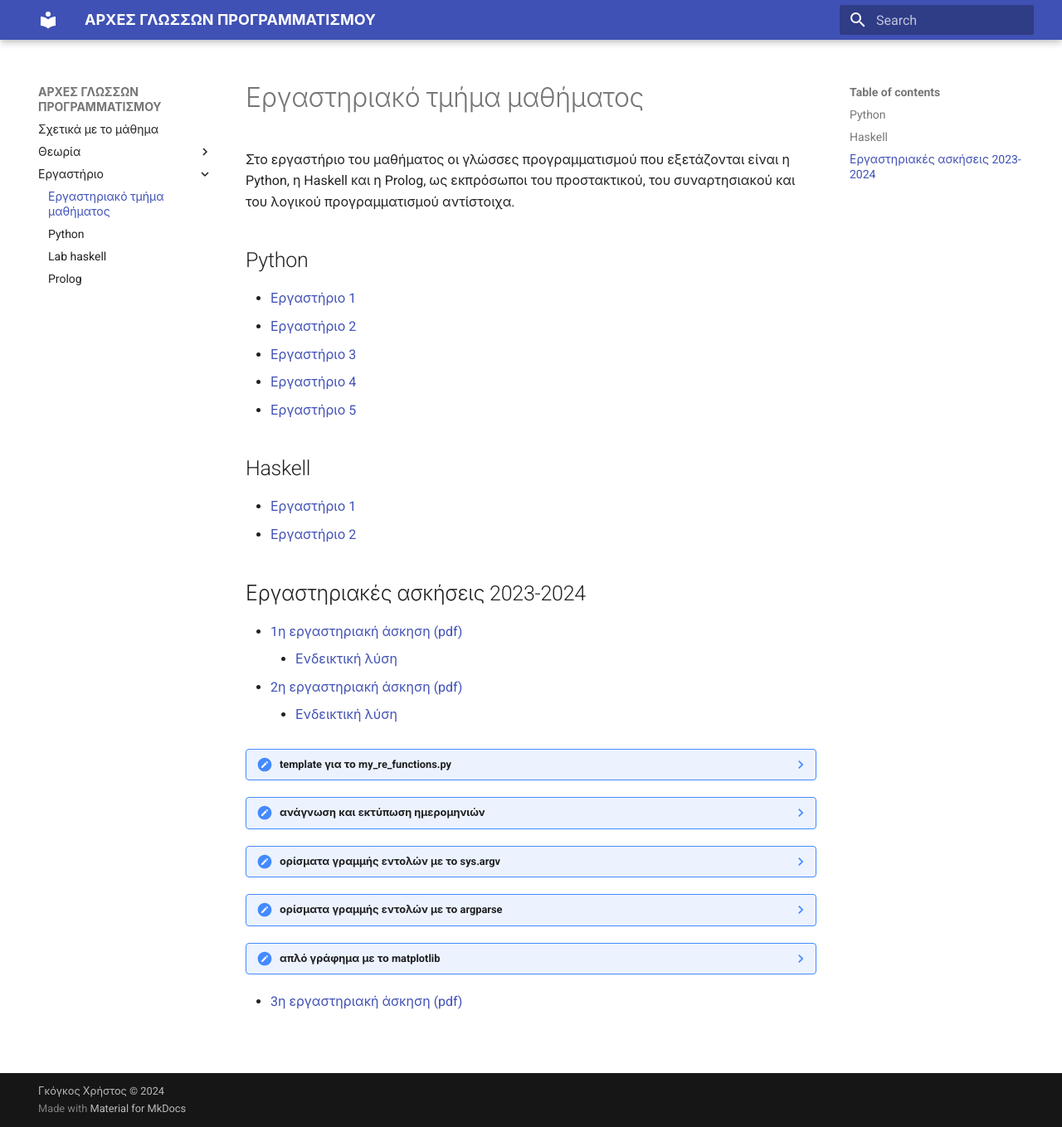
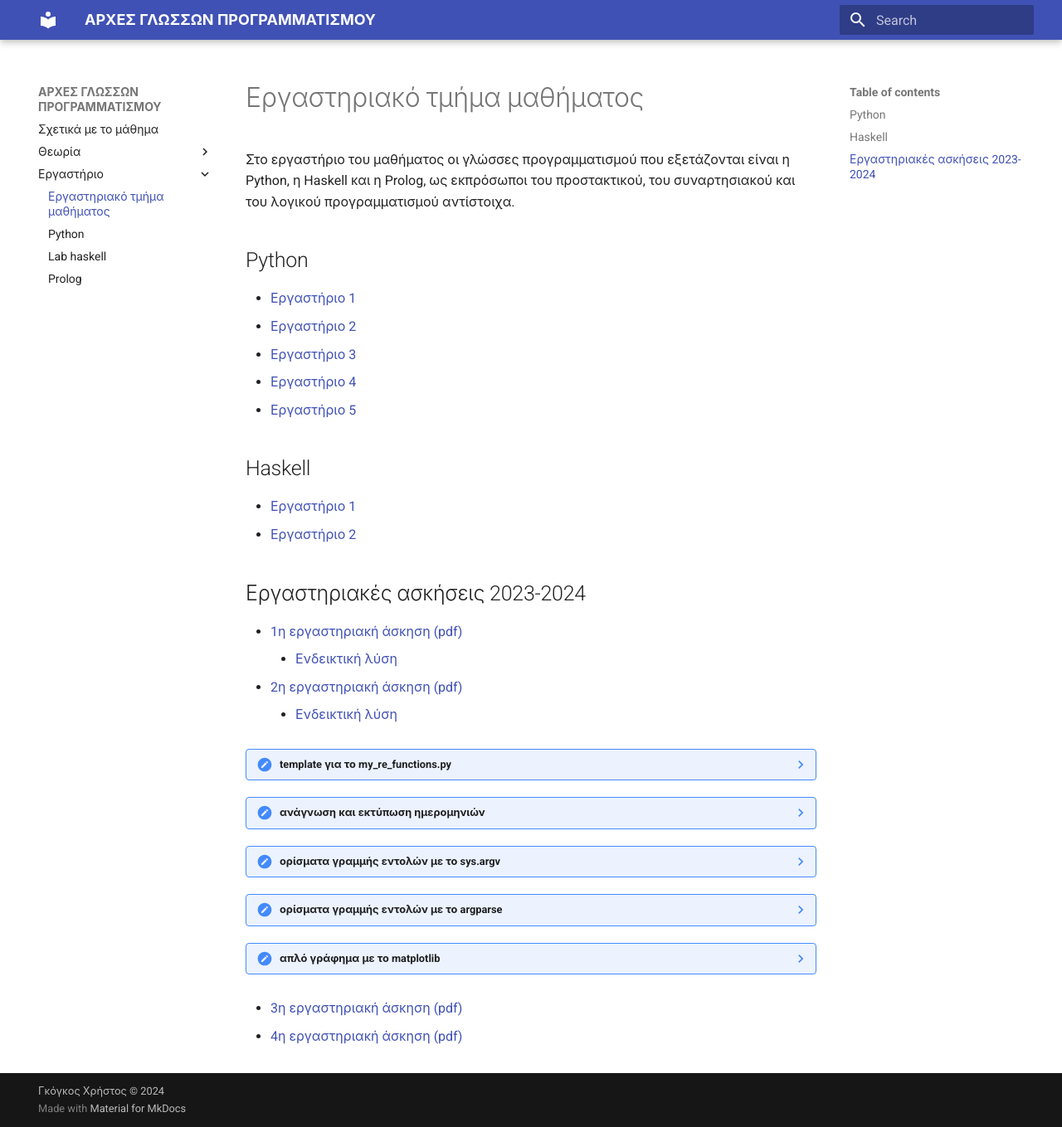
Before and after one commit to chgogos/dituoi_ARCHES_GLOSSON_PROGRAMMATISMOU, an MkDocs documentation site: the page built from docs/lab.md, in a window 1280 px wide and 1359 px high. Shown: the whole window at 83% size. Built offline with MkDocs 1.6.1 and Material for MkDocs 9.7.7, drawn with Linux system fonts in a browser that asks for light colours.

Commit message:
4η άσκηση

```diff
--- a/docs/lab.md
+++ b/docs/lab.md
@@ -87,3 +87,5 @@
     ![matplotlib example 1](images/matplotlib_example1.png)
 
 * [3η εργαστηριακή άσκηση (pdf)](./projects/2024_agp_assignment3.pdf)
+
+* [4η εργαστηριακή άσκηση (pdf)](./projects/2024_agp_assignment4.pdf)
```
Also changed, not shown: 2 other files.
